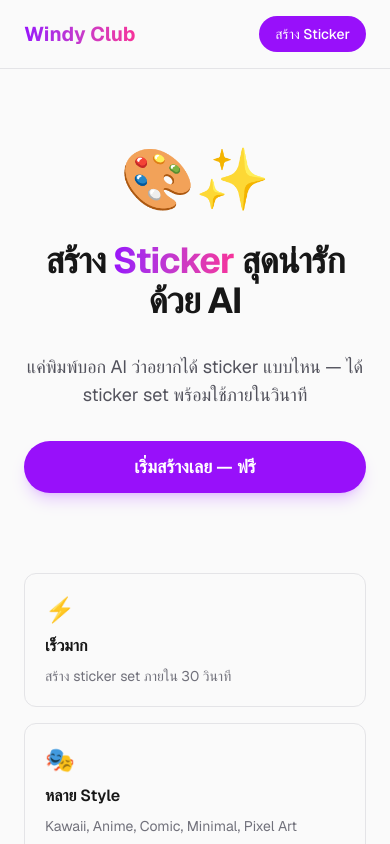
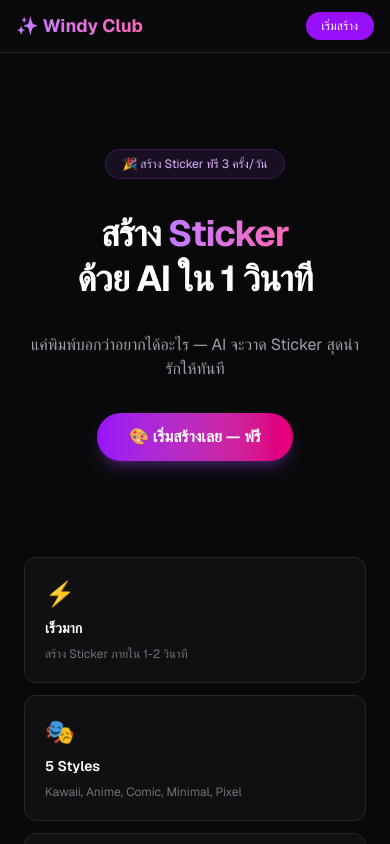
Before and after one commit to AugWaChi12/windy-club, a Next.js app: page / in a window 390 px wide. Shown: the top 844 px of the page. Built offline with nearby package versions, Linux system fonts and the light colour scheme.

Commit message:
feat: revamp UI - dark theme, 1 sticker at a time, gallery view

```diff
--- a/src/app/create/page.tsx
+++ b/src/app/create/page.tsx
@@ -1,25 +1,22 @@
 "use client";
 
-import { useState, useEffect } from "react";
+import { useState, useEffect, useCallback } from "react";
 import Link from "next/link";
 import { createClient } from "@/lib/supabase/client";
 import type { User } from "@supabase/supabase-js";
 
 const STYLES = [
-  { id: "kawaii", label: "Kawaii", emoji: "🌸" },
-  { id: "anime", label: "Anime", emoji: "⚔️" },
-  { id: "comic", label: "Comic", emoji: "💥" },
-  { id: "minimal", label: "Minimal", emoji: "◽" },
-  { id: "pixel", label: "Pixel", emoji: "👾" },
+  { id: "kawaii", label: "Kawaii", emoji: "🌸", desc: "น่ารัก ชิบิ พาสเทล" },
+  { id: "anime", label: "Anime", emoji: "⚔️", desc: "มังงะ อนิเมะ" },
+  { id: "comic", label: "Comic", emoji: "💥", desc: "การ์ตูนตะวันตก" },
+  { id: "minimal", label: "Minimal", emoji: "◽", desc: "เรียบง่าย สะอาด" },
+  { id: "pixel", label: "Pixel", emoji: "👾", desc: "พิกเซลอาร์ท เรโทร" },
 ];
-
-const COUNTS = [2, 4, 6, 8];
 
 export default function CreatePage() {
   const [prompt, setPrompt] = useState("");
   const [style, setStyle] = useState("kawaii");
-  const [count, setCount] = useState(4);
-  const [images, setImages] = useState<string[]>([]);
+  const [gallery, setGallery] = useState<string[]>([]);
   const [loading, setLoading] = useState(false);
   const [error, setError] = useState("");
   const [showUpgrade, setShowUpgrade] = useState(false);
@@ -29,13 +26,13 @@ export default function CreatePage() {
   const supabase = createClient();
 
   useEffect(() => {
-    supabase.auth.getUser().then(({ data: { user } }) => {
-      setUser(user);
+    supabase.auth.getUser().then(({ data: { user: authUser } }) => {
+      setUser(authUser);
       setCheckingAuth(false);
     });
-  }, []);
+  }, [supabase.auth]);
 
-  async function handleGenerate() {
+  const handleGenerate = useCallback(async () => {
     if (!prompt.trim()) return;
     if (!user) {
       window.location.href = "/login";
@@ -45,33 +42,31 @@ export default function CreatePage() {
     setLoading(true);
     setError("");
     setShowUpgrade(false);
-    setImages([]);
 
     try {
       const response = await fetch("/api/generate", {
         method: "POST",
         headers: { "Content-Type": "application/json" },
-        body: JSON.stringify({ prompt: prompt.trim(), style, count }),
+        body: JSON.stringify({ prompt: prompt.trim(), style, count: 1 }),
       });
 
       const data = await response.json();
 
       if (!response.ok) {
-        const errData = data;
-        if (errData.upgrade) {
-          setShowUpgrade(true);
-        }
-        setError(errData.error || "เกิดข้อผิดพลาด ลองใหม่อีกครั้ง");
+        if (data.upgrade) setShowUpgrade(true);
+        setError(data.error || "เกิดข้อผิดพลาด ลองใหม่อีกครั้ง");
         return;
       }
 
-      setImages(data.images);
+      if (data.images?.length > 0) {
+        setGallery((prev) => [...data.images, ...prev]);
+      }
     } catch {
       setError("ไม่สามารถเชื่อมต่อได้ ลองใหม่อีกครั้ง");
     } finally {
       setLoading(false);
     }
-  }
+  }, [prompt, style, user]);
 
   async function handleDownload(imageUrl: string, index: number) {
     try {
@@ -79,31 +74,26 @@ export default function CreatePage() {
       const response = await fetch(proxyUrl);
       const blob = await response.blob();
       const url = URL.createObjectURL(blob);
-      const link = document.createElement("a");
-      link.href = url;
-      link.download = `windy-sticker-${index + 1}.png`;
-      document.body.appendChild(link);
-      link.click();
-      document.body.removeChild(link);
+      const anchor = document.createElement("a");
+      anchor.href = url;
+      anchor.download = `windy-sticker-${index + 1}.png`;
+      document.body.appendChild(anchor);
+      anchor.click();
+      document.body.removeChild(anchor);
       URL.revokeObjectURL(url);
     } catch {
       alert("ดาวน์โหลดไม่สำเร็จ ลองคลิกขวาแล้ว Save Image");
     }
   }
 
-  async function handleDownloadAll() {
-    for (let i = 0; i < images.length; i++) {
-      await handleDownload(images[i], i);
-      await new Promise((resolve) => setTimeout(resolve, 500));
-    }
+  function handleRemove(index: number) {
+    setGallery((prev) => prev.filter((_, i) => i !== index));
   }
 
   async function handleUpgrade() {
     const response = await fetch("/api/checkout", { method: "POST" });
     const data = await response.json();
-    if (data.url) {
-      window.location.href = data.url;
-    }
+    if (data.url) window.location.href = data.url;
   }
 
   async function handleLogout() {
@@ -114,94 +104,86 @@ export default function CreatePage() {
   if (checkingAuth) {
     return (
       <div className="flex items-center justify-center min-h-screen">
-        <p className="text-zinc-500">กำลังโหลด...</p>
+        <div className="animate-pulse text-zinc-400">กำลังโหลด...</div>
       </div>
     );
   }
 
   return (
-    <div className="flex flex-col min-h-screen">
-      <header className="flex items-center justify-between px-6 py-4 border-b border-zinc-200 dark:border-zinc-800">
-        <Link href="/" className="text-xl font-bold bg-gradient-to-r from-purple-600 to-pink-500 bg-clip-text text-transparent">
-          Windy Club
+    <div className="flex flex-col min-h-screen bg-zinc-950">
+      {/* Header */}
+      <header className="sticky top-0 z-50 backdrop-blur-lg bg-zinc-950/80 border-b border-zinc-800">
+        <div className="max-w-6xl mx-auto flex items-center justify-between px-4 py-3">
+          <Link href="/" className="text-lg font-bold bg-gradient-to-r from-purple-400 to-pink-400 bg-clip-text text-transparent">
+            ✨ Windy Club
           </Link>
           <div className="flex items-center gap-3">
             {user ? (
               <>
-              <span className="text-sm text-zinc-500">{user.email}</span>
+                <span className="text-xs text-zinc-500 hidden sm:block">{user.email}</span>
                 <button
                   onClick={handleLogout}
-                className="text-sm text-zinc-400 hover:text-zinc-600"
+                  className="text-xs text-zinc-500 hover:text-zinc-300 transition-colors"
                 >
-                ออกจากระบบ
+                  ออก
                 </button>
               </>
             ) : (
-            <Link href="/login" className="rounded-full bg-purple-600 px-4 py-2 text-sm font-medium text-white hover:bg-purple-700">
+              <Link href="/login" className="rounded-full bg-purple-600 px-4 py-1.5 text-xs font-medium text-white hover:bg-purple-500">
                 เข้าสู่ระบบ
               </Link>
             )}
           </div>
+        </div>
       </header>
 
-      <main className="flex-1 max-w-4xl mx-auto w-full px-6 py-10">
-        <h1 className="text-3xl font-bold mb-8">สร้าง Sticker ✨</h1>
+      <main className="flex-1 max-w-6xl mx-auto w-full px-4 py-6">
+        <div className="grid grid-cols-1 lg:grid-cols-[340px_1fr] gap-6">
 
-        {/* Prompt Input */}
-        <div className="space-y-6">
+          {/* Left Panel - Controls */}
+          <div className="space-y-5">
             <div>
-            <label className="block text-sm font-medium mb-2">
-              อธิบาย Sticker ที่อยากได้
-            </label>
-            <input
-              type="text"
+              <h1 className="text-2xl font-bold text-white mb-1">สร้าง Sticker</h1>
+              <p className="text-sm text-zinc-500">พิมพ์อะไรก็ได้ AI จะสร้างให้</p>
+            </div>
+
+            {/* Prompt */}
+            <div>
+              <textarea
                 value={prompt}
                 onChange={(e) => setPrompt(e.target.value)}
-              placeholder="เช่น แมวส้มอ้วนๆ น่ารัก, หมาชิบะยิ้ม, แพนด้ากินไผ่..."
-              className="w-full rounded-xl border border-zinc-300 dark:border-zinc-700 px-4 py-3 text-base bg-white dark:bg-zinc-900 focus:outline-none focus:ring-2 focus:ring-purple-500"
+                placeholder="เช่น แมวส้มอ้วนๆ กำลังกินราเมน..."
+                className="w-full h-24 rounded-xl border border-zinc-700 bg-zinc-900 px-4 py-3 text-sm text-white placeholder-zinc-600 focus:outline-none focus:ring-2 focus:ring-purple-500 focus:border-transparent resize-none"
                 maxLength={200}
                 onKeyDown={(e) => {
-                if (e.key === "Enter" && !loading) handleGenerate();
+                  if (e.key === "Enter" && !e.shiftKey && !loading) {
+                    e.preventDefault();
+                    handleGenerate();
+                  }
                 }}
               />
-            <p className="mt-1 text-xs text-zinc-400">{prompt.length}/200</p>
+              <p className="mt-1 text-right text-xs text-zinc-600">{prompt.length}/200</p>
             </div>
 
-          {/* Style Selection */}
+            {/* Style */}
             <div>
-            <label className="block text-sm font-medium mb-2">เลือก Style</label>
-            <div className="flex flex-wrap gap-2">
+              <p className="text-xs font-medium text-zinc-400 mb-2 uppercase tracking-wider">Style</p>
+              <div className="grid grid-cols-2 gap-2">
                 {STYLES.map((s) => (
                   <button
                     key={s.id}
                     onClick={() => setStyle(s.id)}
-                  className={`px-4 py-2 rounded-full border text-sm font-medium transition-colors ${
+                    className={`flex items-center gap-2 px-3 py-2.5 rounded-lg border text-left transition-all ${
                       style === s.id
-                      ? "border-purple-500 bg-purple-50 dark:bg-purple-950 text-purple-700 dark:text-purple-300"
-                      : "border-zinc-300 dark:border-zinc-700 hover:border-purple-300"
+                        ? "border-purple-500 bg-purple-500/10 ring-1 ring-purple-500/50"
+                        : "border-zinc-800 bg-zinc-900 hover:border-zinc-600"
                     }`}
                   >
-                  {s.emoji} {s.label}
-                </button>
-              ))}
+                    <span className="text-lg">{s.emoji}</span>
+                    <div>
+                      <p className={`text-xs font-medium ${style === s.id ? "text-purple-300" : "text-zinc-300"}`}>{s.label}</p>
+                      <p className="text-[10px] text-zinc-600">{s.desc}</p>
                     </div>
-          </div>
-
-          {/* Count Selection */}
-          <div>
-            <label className="block text-sm font-medium mb-2">จำนวน Sticker</label>
-            <div className="flex gap-2">
-              {COUNTS.map((c) => (
-                <button
-                  key={c}
-                  onClick={() => setCount(c)}
-                  className={`px-4 py-2 rounded-full border text-sm font-medium transition-colors ${
-                    count === c
-                      ? "border-purple-500 bg-purple-50 dark:bg-purple-950 text-purple-700 dark:text-purple-300"
-                      : "border-zinc-300 dark:border-zinc-700 hover:border-purple-300"
-                  }`}
-                >
-                  {c} ตัว
                   </button>
                 ))}
               </div>
@@ -211,72 +193,112 @@ export default function CreatePage() {
             <button
               onClick={handleGenerate}
               disabled={loading || !prompt.trim()}
-            className="w-full rounded-xl bg-purple-600 px-6 py-3 text-lg font-semibold text-white hover:bg-purple-700 transition-colors disabled:opacity-50 disabled:cursor-not-allowed"
+              className="w-full rounded-xl bg-gradient-to-r from-purple-600 to-pink-600 px-6 py-3.5 text-sm font-bold text-white hover:from-purple-500 hover:to-pink-500 transition-all disabled:opacity-40 disabled:cursor-not-allowed shadow-lg shadow-purple-500/20"
             >
               {loading ? (
                 <span className="flex items-center justify-center gap-2">
-                <svg className="animate-spin h-5 w-5" viewBox="0 0 24 24">
+                  <svg className="animate-spin h-4 w-4" viewBox="0 0 24 24">
                     <circle className="opacity-25" cx="12" cy="12" r="10" stroke="currentColor" strokeWidth="4" fill="none" />
                     <path className="opacity-75" fill="currentColor" d="M4 12a8 8 0 018-8V0C5.373 0 0 5.373 0 12h4z" />
                   </svg>
-                กำลังสร้าง... (รอสักครู่)
+                  AI กำลังวาด...
                 </span>
               ) : (
                 "🎨 สร้าง Sticker"
               )}
             </button>
 
+            {/* Tip */}
+            <p className="text-[11px] text-zinc-600 text-center">
+              กด Generate ซ้ำได้เรื่อยๆ — ได้ผลลัพธ์ต่างกันทุกครั้ง
+            </p>
+
             {error && (
-            <p className="text-red-500 text-sm text-center">{error}</p>
+              <div className="rounded-lg bg-red-500/10 border border-red-500/20 px-4 py-3">
+                <p className="text-red-400 text-xs">{error}</p>
+              </div>
             )}
 
             {showUpgrade && (
-            <div className="rounded-xl border-2 border-purple-500 bg-purple-50 dark:bg-purple-950/30 p-6 text-center space-y-3">
-              <h3 className="text-lg font-bold">🚀 อัปเกรดเป็น Pro</h3>
-              <p className="text-sm text-zinc-600 dark:text-zinc-400">
-                สร้าง Sticker ไม่จำกัด ไม่มี watermark เพียง ฿199/เดือน
+              <div className="rounded-xl border border-purple-500/30 bg-gradient-to-b from-purple-500/10 to-pink-500/10 p-5 text-center space-y-3">
+                <p className="text-lg">🚀</p>
+                <h3 className="text-sm font-bold text-white">อัปเกรดเป็น Pro</h3>
+                <p className="text-xs text-zinc-400">
+                  สร้างไม่จำกัด เพียง ฿199/เดือน
                 </p>
                 <button
                   onClick={handleUpgrade}
-                className="rounded-full bg-purple-600 px-6 py-2 text-sm font-semibold text-white hover:bg-purple-700 transition-colors"
+                  className="rounded-full bg-purple-600 px-5 py-2 text-xs font-semibold text-white hover:bg-purple-500 transition-colors"
                 >
-                อัปเกรด Pro — ฿199/เดือน
+                  อัปเกรด Pro
                 </button>
               </div>
             )}
           </div>
 
-        {/* Results */}
-        {images.length > 0 && (
-          <div className="mt-10 space-y-4">
+          {/* Right Panel - Gallery */}
+          <div className="space-y-4">
             <div className="flex items-center justify-between">
-              <h2 className="text-xl font-bold">Sticker ของคุณ 🎉</h2>
+              <h2 className="text-sm font-medium text-zinc-400">
+                {gallery.length > 0 ? `Sticker ของคุณ (${gallery.length})` : "Sticker จะแสดงที่นี่"}
+              </h2>
+              {gallery.length > 0 && (
                 <button
-                onClick={handleDownloadAll}
-                className="text-sm font-medium text-purple-600 hover:text-purple-700"
+                  onClick={() => setGallery([])}
+                  className="text-xs text-zinc-600 hover:text-zinc-400 transition-colors"
                 >
-                ⬇️ ดาวน์โหลดทั้งหมด
+                  ล้างทั้งหมด
                 </button>
+              )}
             </div>
-            <div className="grid grid-cols-2 sm:grid-cols-4 gap-4">
-              {images.map((img, idx) => (
-                <div key={idx} className="group relative aspect-square rounded-xl border border-zinc-200 dark:border-zinc-800 overflow-hidden bg-white">
+
+            {gallery.length === 0 && !loading ? (
+              <div className="flex items-center justify-center h-64 rounded-xl border border-dashed border-zinc-800 bg-zinc-900/50">
+                <div className="text-center space-y-2">
+                  <p className="text-3xl">🎨</p>
+                  <p className="text-sm text-zinc-600">พิมพ์อะไรสักอย่างแล้วกด Generate</p>
+                </div>
+              </div>
+            ) : (
+              <div className="grid grid-cols-2 sm:grid-cols-3 gap-3">
+                {loading && (
+                  <div className="aspect-square rounded-xl border border-zinc-800 bg-zinc-900 flex items-center justify-center">
+                    <div className="text-center space-y-2">
+                      <div className="inline-block animate-spin h-6 w-6 border-2 border-purple-500 border-t-transparent rounded-full" />
+                      <p className="text-[11px] text-zinc-600">กำลังสร้าง...</p>
+                    </div>
+                  </div>
+                )}
+                {gallery.map((img, idx) => (
+                  <div
+                    key={`${img}-${idx}`}
+                    className="group relative aspect-square rounded-xl border border-zinc-800 overflow-hidden bg-white hover:border-purple-500/50 transition-colors"
+                  >
                     <img
                       src={img}
                       alt={`Sticker ${idx + 1}`}
                       className="w-full h-full object-cover"
                     />
+                    <div className="absolute inset-0 bg-black/0 group-hover:bg-black/40 transition-colors flex items-end justify-center pb-3 gap-2">
                       <button
                         onClick={() => handleDownload(img, idx)}
-                    className="absolute bottom-2 right-2 opacity-0 group-hover:opacity-100 transition-opacity bg-black/70 text-white text-xs px-3 py-1 rounded-full"
+                        className="opacity-0 group-hover:opacity-100 transition-opacity bg-white text-black text-[11px] font-medium px-3 py-1.5 rounded-full shadow-lg"
                       >
-                    ⬇️ Save
+                        ⬇ Save
                       </button>
+                      <button
+                        onClick={() => handleRemove(idx)}
+                        className="opacity-0 group-hover:opacity-100 transition-opacity bg-red-500 text-white text-[11px] font-medium px-3 py-1.5 rounded-full shadow-lg"
+                      >
+                        ✕
+                      </button>
+                    </div>
                   </div>
                 ))}
               </div>
+            )}
           </div>
-        )}
+        </div>
       </main>
     </div>
   );
--- a/src/app/page.tsx
+++ b/src/app/page.tsx
@@ -2,64 +2,67 @@ import Link from "next/link";
 
 export default function Home() {
   return (
-    <div className="flex flex-col min-h-screen">
-      {/* Hero Section */}
-      <header className="flex items-center justify-between px-6 py-4 border-b border-zinc-200 dark:border-zinc-800">
-        <h1 className="text-xl font-bold bg-gradient-to-r from-purple-600 to-pink-500 bg-clip-text text-transparent">
-          Windy Club
+    <div className="flex flex-col min-h-screen bg-zinc-950 text-white">
+      {/* Header */}
+      <header className="border-b border-zinc-800">
+        <div className="max-w-6xl mx-auto flex items-center justify-between px-4 py-3">
+          <h1 className="text-lg font-bold bg-gradient-to-r from-purple-400 to-pink-400 bg-clip-text text-transparent">
+            ✨ Windy Club
           </h1>
           <Link
             href="/create"
-          className="rounded-full bg-purple-600 px-4 py-2 text-sm font-medium text-white hover:bg-purple-700 transition-colors"
+            className="rounded-full bg-purple-600 px-4 py-1.5 text-xs font-medium text-white hover:bg-purple-500 transition-colors"
           >
-          สร้าง Sticker
+            เริ่มสร้าง
           </Link>
+        </div>
       </header>
 
-      <main className="flex flex-1 flex-col items-center justify-center px-6 py-20 text-center">
-        <div className="max-w-2xl space-y-8">
-          <div className="text-6xl">🎨✨</div>
+      <main className="flex flex-1 flex-col items-center justify-center px-6 py-24 text-center">
+        <div className="max-w-xl space-y-8">
+          <div className="inline-flex items-center gap-2 rounded-full bg-purple-500/10 border border-purple-500/20 px-4 py-1.5 text-xs text-purple-300">
+            🎉 สร้าง Sticker ฟรี 3 ครั้ง/วัน
+          </div>
 
-          <h2 className="text-4xl font-bold tracking-tight sm:text-5xl">
-            สร้าง <span className="bg-gradient-to-r from-purple-600 to-pink-500 bg-clip-text text-transparent">Sticker</span> สุดน่ารัก
-            <br />ด้วย AI
+          <h2 className="text-4xl font-bold tracking-tight sm:text-5xl leading-tight">
+            สร้าง <span className="bg-gradient-to-r from-purple-400 to-pink-400 bg-clip-text text-transparent">Sticker</span>
+            <br />ด้วย AI ใน 1 วินาที
           </h2>
 
-          <p className="text-lg text-zinc-600 dark:text-zinc-400 max-w-md mx-auto">
-            แค่พิมพ์บอก AI ว่าอยากได้ sticker แบบไหน — ได้ sticker set พร้อมใช้ภายในวินาที
+          <p className="text-base text-zinc-400 max-w-md mx-auto">
+            แค่พิมพ์บอกว่าอยากได้อะไร — AI จะวาด Sticker สุดน่ารักให้ทันที
           </p>
 
-          <div className="flex flex-col sm:flex-row gap-4 justify-center">
           <Link
             href="/create"
-              className="rounded-full bg-purple-600 px-8 py-3 text-lg font-semibold text-white hover:bg-purple-700 transition-colors shadow-lg shadow-purple-500/25"
+            className="inline-block rounded-full bg-gradient-to-r from-purple-600 to-pink-600 px-8 py-3 text-base font-semibold text-white hover:from-purple-500 hover:to-pink-500 transition-all shadow-lg shadow-purple-500/25"
           >
-              เริ่มสร้างเลย — ฟรี
+            🎨 เริ่มสร้างเลย — ฟรี
           </Link>
+
+          {/* Features */}
+          <div className="grid grid-cols-1 sm:grid-cols-3 gap-3 pt-16 text-left">
+            <div className="rounded-xl border border-zinc-800 bg-zinc-900/50 p-5 space-y-2">
+              <div className="text-2xl">⚡</div>
+              <h3 className="text-sm font-semibold">เร็วมาก</h3>
+              <p className="text-xs text-zinc-500">สร้าง Sticker ภายใน 1-2 วินาที</p>
             </div>
-
-          <div className="grid grid-cols-1 sm:grid-cols-3 gap-4 pt-12 text-left">
-            <div className="rounded-xl border border-zinc-200 dark:border-zinc-800 p-5 space-y-2">
-              <div className="text-2xl">⚡</div>
-              <h3 className="font-semibold">เร็วมาก</h3>
-              <p className="text-sm text-zinc-500">สร้าง sticker set ภายใน 30 วินาที</p>
+            <div className="rounded-xl border border-zinc-800 bg-zinc-900/50 p-5 space-y-2">
+              <div className="text-2xl">🎭</div>
+              <h3 className="text-sm font-semibold">5 Styles</h3>
+              <p className="text-xs text-zinc-500">Kawaii, Anime, Comic, Minimal, Pixel</p>
             </div>
-            <div className="rounded-xl border border-zinc-200 dark:border-zinc-800 p-5 space-y-2">
-              <div className="text-2xl">🎭</div>
-              <h3 className="font-semibold">หลาย Style</h3>
-              <p className="text-sm text-zinc-500">Kawaii, Anime, Comic, Minimal, Pixel Art</p>
-            </div>
-            <div className="rounded-xl border border-zinc-200 dark:border-zinc-800 p-5 space-y-2">
-              <div className="text-2xl">📲</div>
-              <h3 className="font-semibold">ใช้ได้ทุกที่</h3>
-              <p className="text-sm text-zinc-500">LINE, WhatsApp, Telegram, Discord</p>
+            <div className="rounded-xl border border-zinc-800 bg-zinc-900/50 p-5 space-y-2">
+              <div className="text-2xl">♾️</div>
+              <h3 className="text-sm font-semibold">ไม่ซ้ำกัน</h3>
+              <p className="text-xs text-zinc-500">กด Generate กี่ทีก็ได้ผลต่างกันทุกครั้ง</p>
             </div>
           </div>
         </div>
       </main>
 
-      <footer className="py-6 text-center text-sm text-zinc-400 border-t border-zinc-200 dark:border-zinc-800">
-        © 2026 Windy Club. All rights reserved.
+      <footer className="py-6 text-center text-xs text-zinc-700 border-t border-zinc-800">
+        © 2026 Windy Club
       </footer>
     </div>
   );
--- a/src/proxy.ts
+++ b/src/proxy.ts
@@ -1,7 +1,7 @@
 import { type NextRequest } from "next/server";
 import { updateSession } from "@/lib/supabase/middleware";
 
-export async function proxy(request: NextRequest) {
+export default async function proxy(request: NextRequest) {
   return await updateSession(request);
 }
 
```
Lines whose indentation alone changed are shown as unchanged.
